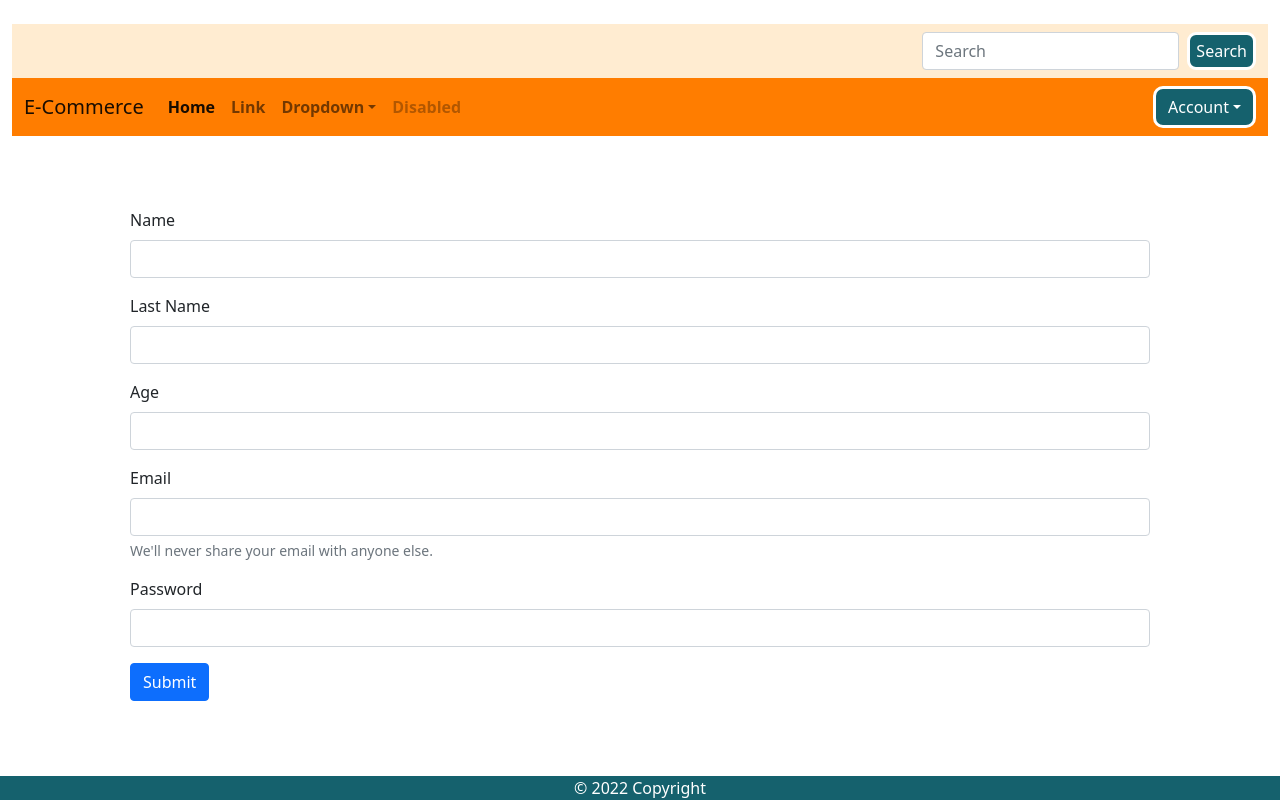
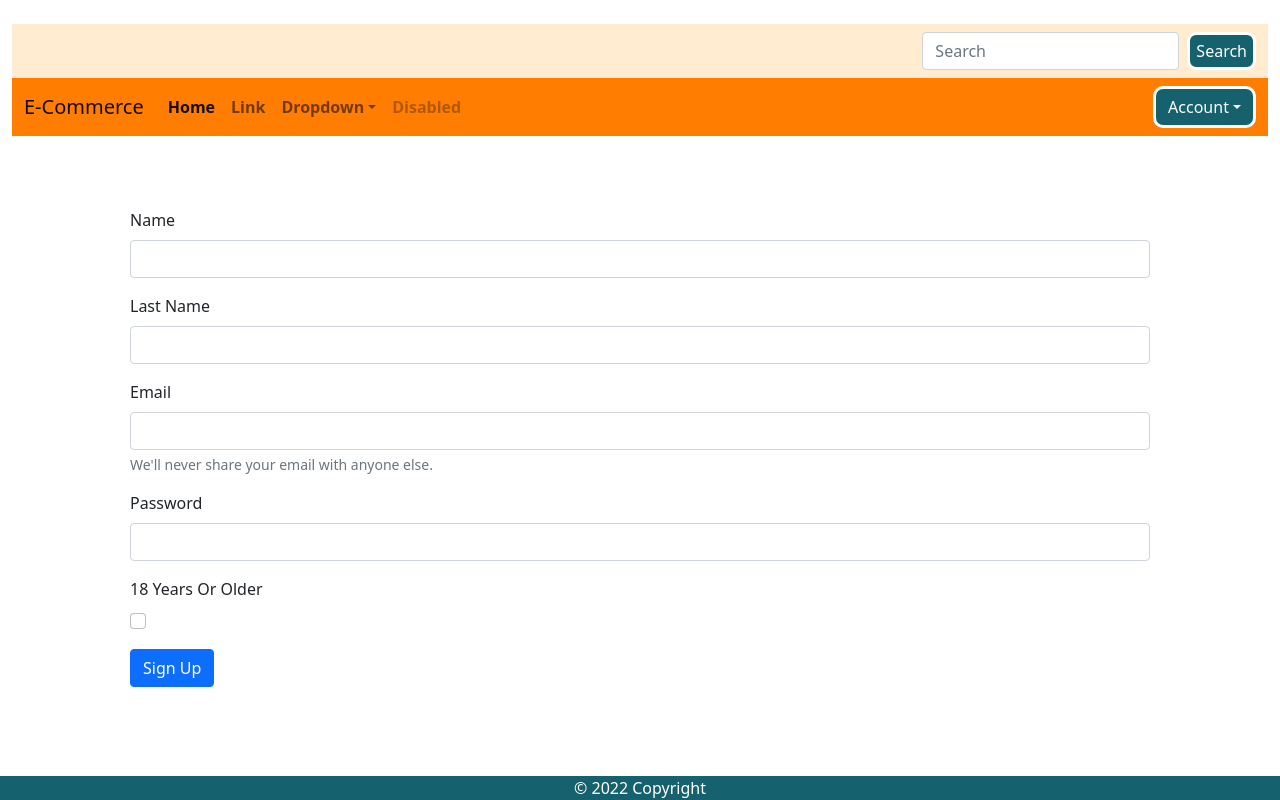
Before and after one commit to amacazzaga/Ecommerce, a React (Create React App) app in the folder frontend/: page /signup in a window 1280 px wide. Built offline with nearby package versions, Linux system fonts and the light colour scheme.

Commit message:
sign up form age check form

```diff
--- a/frontend/src/views/EditUser.js
+++ b/frontend/src/views/EditUser.js
@@ -7,6 +7,9 @@ import { useEffect, useState } from "react";
 
 const EditUser = () => {
   const [user, setUser] = useState({});
+  const [name, setEditName] = useState();
+  const [lastName, setEditLastName] = useState();
+  const [email, setEditEmail] = useState();
   const { id } = useParams();
   const [cookie] = useCookies();
   const token = cookie.token;
@@ -16,7 +19,25 @@ const EditUser = () => {
       headers: { Authorization: token },
     });
     setUser(resp.data);
-    console.log(resp.data);
+    //console.log(resp.data);
+  };
+
+  const handleSubmit = async (e) => {
+    e.preventDefault();
+    try {
+      const resp = await axios.patch(
+        `http://localhost:4000/user/${id}`,
+        {
+          name: name,
+          lastName: lastName,
+          email: email,
+        },
+        { headers: { Authorization: token } }
+      );
+      console.log(resp)
+    } catch (error) {
+      console.log(error)
+    }
   };
 
   useEffect(() => {
@@ -45,9 +66,9 @@ const EditUser = () => {
             aria-labelledby="panelsStayOpen-headingOne"
           >
             <div class="accordion-body">
-              <form>
+              <form onSubmit={handleSubmit} >
                 {/*name*/}
-                <div class="mb-3 row">
+                <div class="mb-4 row">
                   <div class="col-sm-12">
                     <label class="form-label">Name</label>
                     <input
@@ -55,11 +76,12 @@ const EditUser = () => {
                       readonly
                       class="form-control"
                       placeholder={user.name}
+                      onChange={(e) => setEditName(e.target.value)}
                     ></input>
                   </div>
                 </div>
                 {/*lastname*/}
-                <div class="mb-3 row">
+                <div class="mb-4 row">
                   <div class="col-sm-12">
                     <label class="form-label">Last Name</label>
                     <input
@@ -67,11 +89,12 @@ const EditUser = () => {
                       readonly
                       class="form-control"
                       placeholder={user.lastName}
+                      onChange={(e) => setEditLastName(e.target.value)}
                     ></input>
                   </div>
                 </div>
                 {/*email*/}
-                <div class="mb-3 row">
+                <div class="mb-4 row">
                   <div class="col-sm-12">
                     <label class="form-label">Email</label>
                     <input
@@ -79,13 +102,14 @@ const EditUser = () => {
                       readonly
                       class="form-control"
                       placeholder={user.email}
+                      onChange={(e) => setEditEmail(e.target.value)}
                     ></input>
                   </div>
                 </div>
-                <button type="submit" class="btn btn-primary m-2">
+                <button type="submit" class="btn btn-primary m-1">
                   Save !
                 </button>
-                <button type="button" class="btn btn-danger">
+                <button type="button" class="btn btn-danger m-3">
                   Delete User!
                 </button>
               </form>
--- a/frontend/src/views/LoginForm.js
+++ b/frontend/src/views/LoginForm.js
@@ -58,14 +58,8 @@ const LoginForm = () => {
           onChange={(e) => setPassword(e.target.value)}
         ></input>
       </div>
-      <div class="mb-3 form-check">
-        <input type="checkbox" class="form-check-input"></input>
-        <label class="form-check-label" for="exampleCheck1">
-          Remember me
-        </label>
-      </div>
       <button type="submit" class="btn btn-primary">
-        Submit
+        Login
       </button>
       <h5 className="mt-3">{error}</h5>
     </form>
--- a/frontend/src/views/SingUpForm.js
+++ b/frontend/src/views/SingUpForm.js
@@ -24,8 +24,10 @@ const SingUpForm = () => {
         rol: rol,
       });
       console.log(resp.data);
-      window.location.href = "/login"
-      window.alert(`User was created : ${email}, please login to start shopping`)
+      window.location.href = "/login";
+      window.alert(
+        `User was created : ${email}, please login to start shopping`
+      );
     } catch (err) {
       setError(err.response.data.errors[0]);
     }
@@ -52,15 +54,7 @@ const SingUpForm = () => {
             ></input>
             <div class="form-text"></div>
           </div>
-        <div class="mb-3">
-          <label class="form-label">Age</label>
-          <input
-            type="text"
-            class="form-control"
-            onChange={(e) => setAge(e.target.value)}
-          ></input>
-          <div class="form-text"></div>
-        </div>
+
           <div class="mb-3">
             <label for="exampleInputEmail1" class="form-label">
               Email
@@ -85,8 +79,22 @@ const SingUpForm = () => {
               onChange={(e) => setPassword(e.target.value)}
             ></input>
           </div>
+          <div class="mb-3">
+            <label class="form-label">18 Years Or Older</label>
+            <div>
+              <input
+                class="form-check-input"
+                type="checkbox"
+                id="checkboxNoLabel"
+                value="18"
+                aria-label="..."
+                onChange={(e) => setAge(e.target.value)}
+              ></input>
+            </div>
+            <div class="form-text"></div>
+          </div>
           <button type="submit" class="btn btn-primary">
-          Submit
+            Sign Up
           </button>
         </form>
         <h5 className="mt-3">{error}</h5>
```
Also changed, not shown: 1 other file (tests, documents, lock files or other folders). Lines whose indentation alone changed are shown as unchanged.
